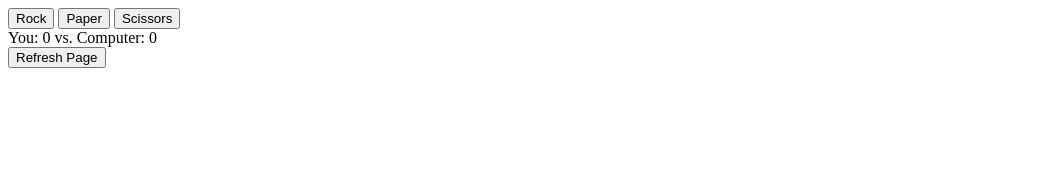
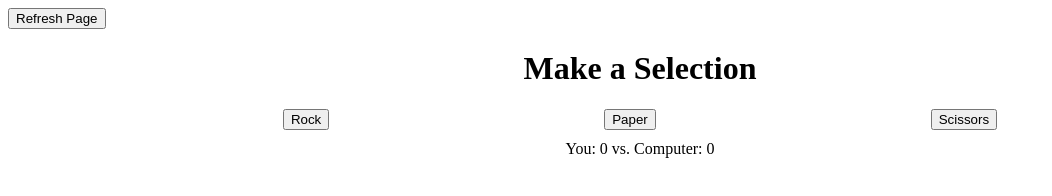
Before and after one commit to theresah95/rock-paper-scissors, a plain HTML site: page index.html in a window 1280 px wide. Both pictures are taken after a click on the button "Rock". Shown: the whole page, without its empty margins (0-1052 px from the left). Drawn offline with Linux system fonts and the light colour scheme.

Commit message:
new heading, header, margins

```diff
--- a/index.html
+++ b/index.html
@@ -1,9 +1,14 @@
 <!DOCTYPE html>
 <html lang="en">
 <head>
+    <link rel="stylesheet" type="text/css" href="styles.css" />
     <script src="rps-scripts.js" defer></script>
 </head>
+<header>
+    <button onClick="window.location.reload();">Refresh Page</button>
+</header>
 <body>
+    <h1> Make a Selection</h1>
     <!-- Player Selection Buttons-->
     <div id="gameButtons">
         <button id="rock">Rock</button>
@@ -17,6 +22,5 @@
     <div id="endgame">
     </div>
 
-    <button onClick="window.location.reload();">Refresh Page</button>
 </body>
 </html>
--- a/rps-scripts.js
+++ b/rps-scripts.js
@@ -42,8 +42,6 @@ function playRound (playerSelection) {
 
     scoreKeeper(result);
 
-
-
 };
 
 /** Score Keeping Function
@@ -54,8 +52,10 @@ function playRound (playerSelection) {
 
 function scoreKeeper (result) {
 
-    //Accessing the score div
+    //Accessing the score div and adds style
     const score = document.getElementById('score');
+    score.style.display = "flex";
+    score.style.justifyContent = "center";
     //Checking for total scores less than 5
     if (playerScore < 5 && computerScore < 5){
         if (result == 1) {
@@ -117,6 +117,8 @@ scissors.addEventListener('click', () => (playRound('scissors')));
 function endGame () {
 
     const endGame = document.getElementById('endgame');
+    endGame.style.display = "flex";
+    endGame.style.justifyContent = "center";
     endGame.textContent = `Game has ended. Please play again.`;
 
 };
--- a/styles.css
+++ b/styles.css
@@ -0,0 +1,10 @@
+
+h1 {
+    display: flex;
+    justify-content: center;
+}
+#gameButtons {
+    display: flex;
+    justify-content: space-evenly;
+    margin: 10px auto;
+}
```
